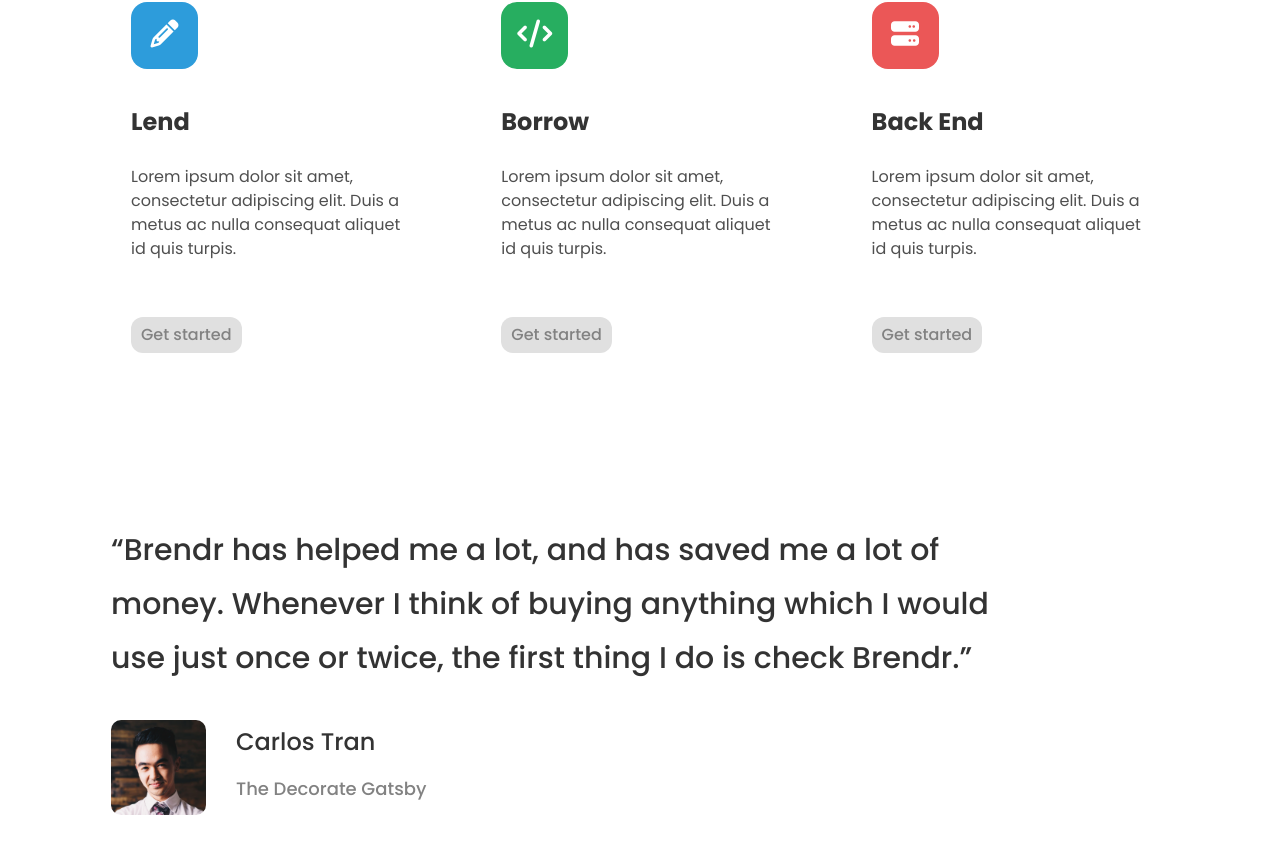
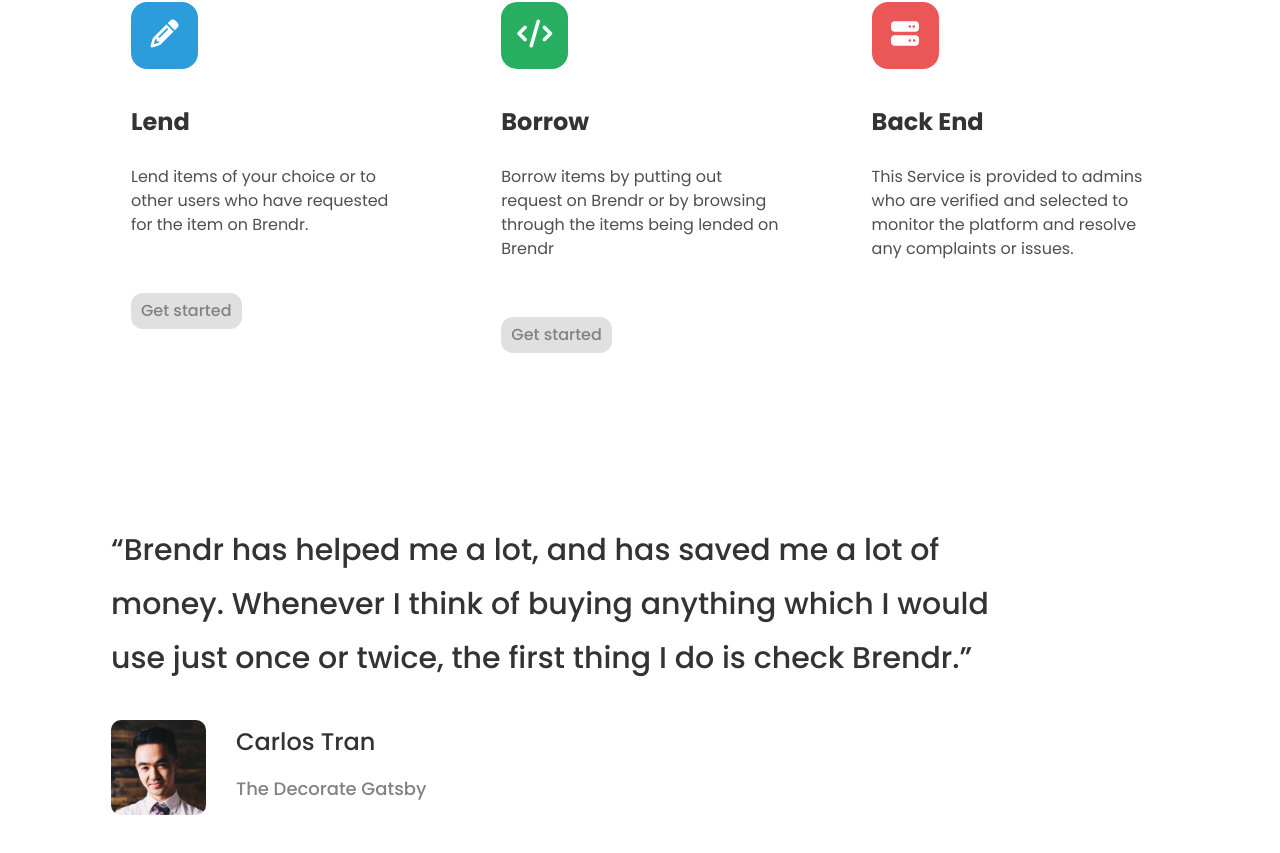
Before and after one commit to mirameen/Brendr, a React (Create React App) app in the folder brendr-react/: page / in a window 1280 px wide. Shown: the part 1906-2759 px from the top of the page. Before the commit the page ends 2721 px from the top, so only its background shows below. Built offline with nearby package versions, Linux system fonts and the light colour scheme.

Commit message:
finishing home page

```diff
--- a/brendr-react/src/Home.js
+++ b/brendr-react/src/Home.js
@@ -1,8 +1,24 @@
 import React from 'react';
 import heroImg from './photos/heroImg.jpg';
 import person4 from './photos/person4.png';
+import {useHistory} from 'react-router-dom';
 
 function Home() {
+
+  let history = useHistory();
+
+  function gotoSignUp(){
+    history.push('/signup');
+  }
+
+  function gotoLend(){
+    history.push('/lend');
+  }
+
+  function gotoBorrow(){
+    history.push('/borrow');
+  }
+
     return ( <div className="main-conatainer">
     <div className="intro-top">
       <p>Can't find trusted people to borrow from?</p>
@@ -23,7 +39,7 @@
       </p>
       <h4>Want to join us?</h4>
       <div className="email-form">
-        <button>Sign Up</button>
+        <button type="button" onClick={() => gotoSignUp()}>Sign Up</button>
       </div>
     </div>
 
@@ -35,33 +51,29 @@
             <div className="icon1"><i className="fas fa-pencil-alt"></i></div>
             <h3>Lend</h3>
             <p>
-              Lorem ipsum dolor sit amet, consectetur adipiscing elit. Duis a
-              metus ac nulla consequat aliquet id quis turpis.
+              Lend items of your choice or to other users who have requested for the item on Brendr.
             </p>
-            <button>Get started</button>
+            <button type="button" onClick={() => gotoLend()}>Get started</button>
           </div>
           <div className="cards">
             <div className="icon2"><i className="fas fa-code"></i></div>
             <h3>Borrow</h3>
             <p>
-              Lorem ipsum dolor sit amet, consectetur adipiscing elit. Duis a
-              metus ac nulla consequat aliquet id quis turpis.
+              Borrow items by putting out request on Brendr or by browsing through the items being lended on Brendr
             </p>
-            <button>Get started</button>
+            <button type="button" onClick={() => gotoBorrow()}>Get started</button>
           </div>
           <div className="cards">
             <div className="icon3"><i className="fas fa-server"></i></div>
             <h3>Back End</h3>
             <p>
-              Lorem ipsum dolor sit amet, consectetur adipiscing elit. Duis a
-              metus ac nulla consequat aliquet id quis turpis.
+              This Service is provided to admins who are verified and selected to monitor the platform and resolve any complaints or issues.
             </p>
-            <button>Get started</button>
           </div>
         </div>
       </div>
 
-      <div className="testimonial">
+      <div className="testimonial mb-5">
         <p className="review">
           “Brendr has helped me a lot, and has saved me a lot of money.
           Whenever I think of buying anything which I would use just once or
```
